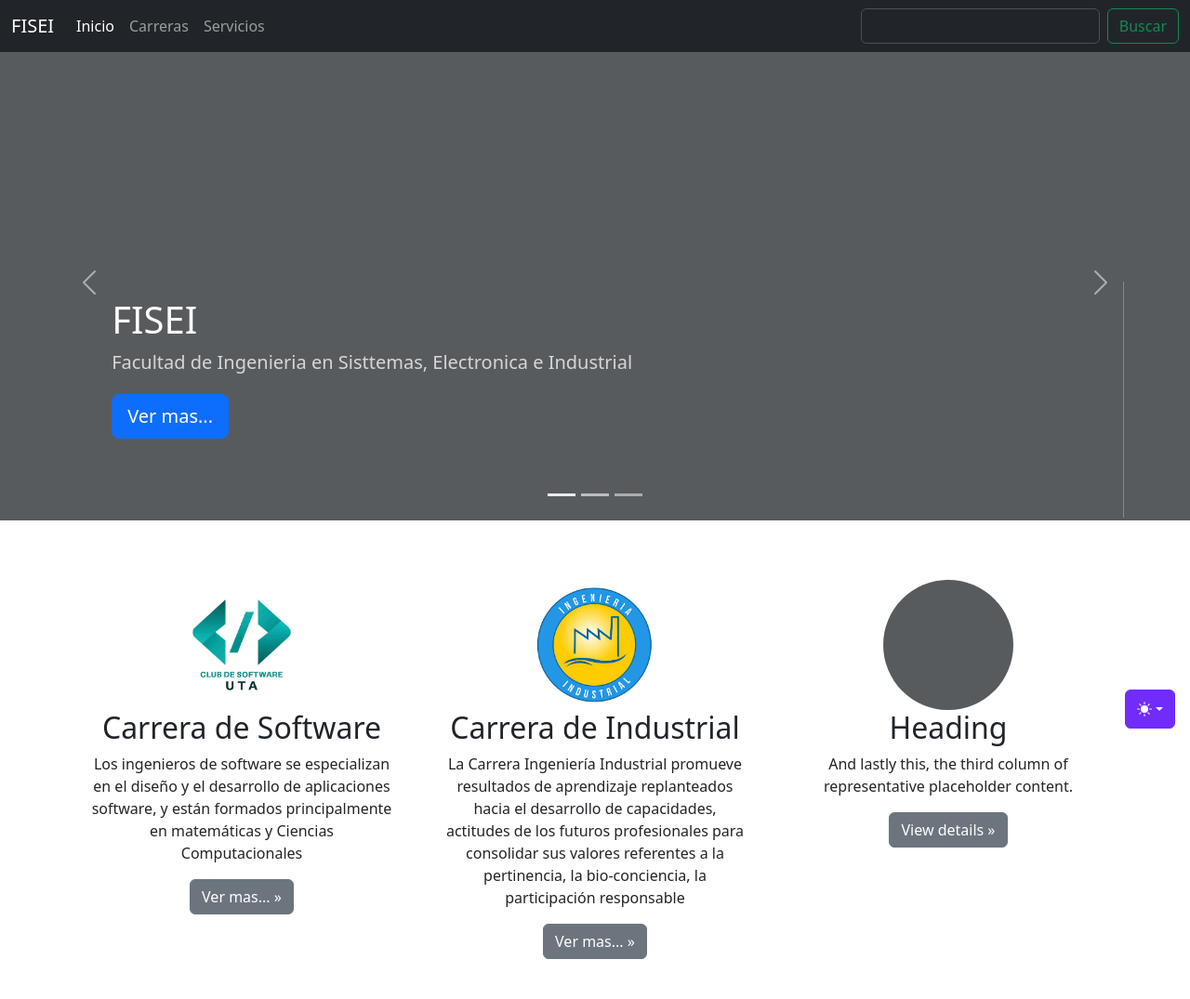
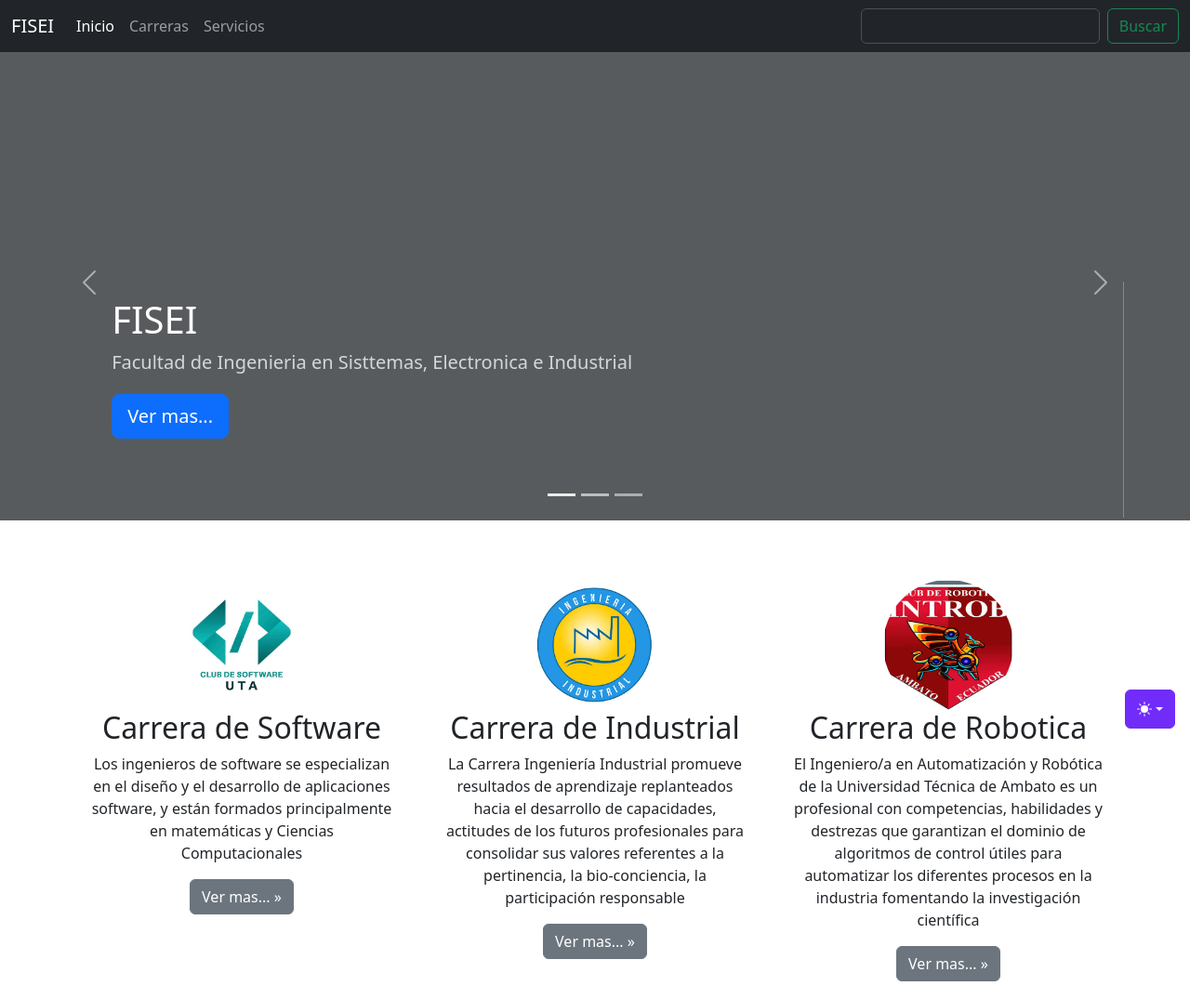
Before and after one commit to Paul-Acurio/comandos_basicos, a plain HTML site: page index.html in a window 1280 px wide. Shown: the top 1075 px of the page at 93% size. Drawn offline with Linux system fonts and the light colour scheme.

Commit message:
feat(home): modifica la carrera de robotica

```diff
--- a/index.html
+++ b/index.html
@@ -390,29 +390,18 @@
           </div>
           <!-- /.col-lg-4 -->
           <div class="col-lg-4">
-            <svg
-              aria-label="Placeholder"
+            <img
+              src="logorobotica.jpg"
               class="bd-placeholder-img rounded-circle"
+              width="140"
               height="140"
-              preserveAspectRatio="xMidYMid slice"
-              role="img"
-              width="140"
-              xmlns="http://www.w3.org/2000/svg"
-            >
-              <title>Placeholder</title>
-              <rect
-                width="100%"
-                height="100%"
-                fill="var(--bs-secondary-color)"
-              ></rect>
-            </svg>
-            <h2 class="fw-normal">Heading</h2>
+              alt="Logo de la Carrera de Software">
+            <h2 class="fw-normal">Carrera de Robotica</h2>
             <p>
-              And lastly this, the third column of representative placeholder
-              content.
+              El Ingeniero/a en Automatización y Robótica de la Universidad Técnica de Ambato es un profesional con competencias, habilidades y destrezas que garantizan el dominio de algoritmos de control útiles para automatizar los diferentes procesos en la industria fomentando la investigación científica
             </p>
             <p>
-              <a class="btn btn-secondary" href="#">View details &raquo;</a>
+              <a class="btn btn-secondary" href="#">Ver mas... &raquo;</a>
             </p>
           </div>
           <!-- /.col-lg-4 -->
```
Also changed, not shown: logorobotica.jpg (added).
